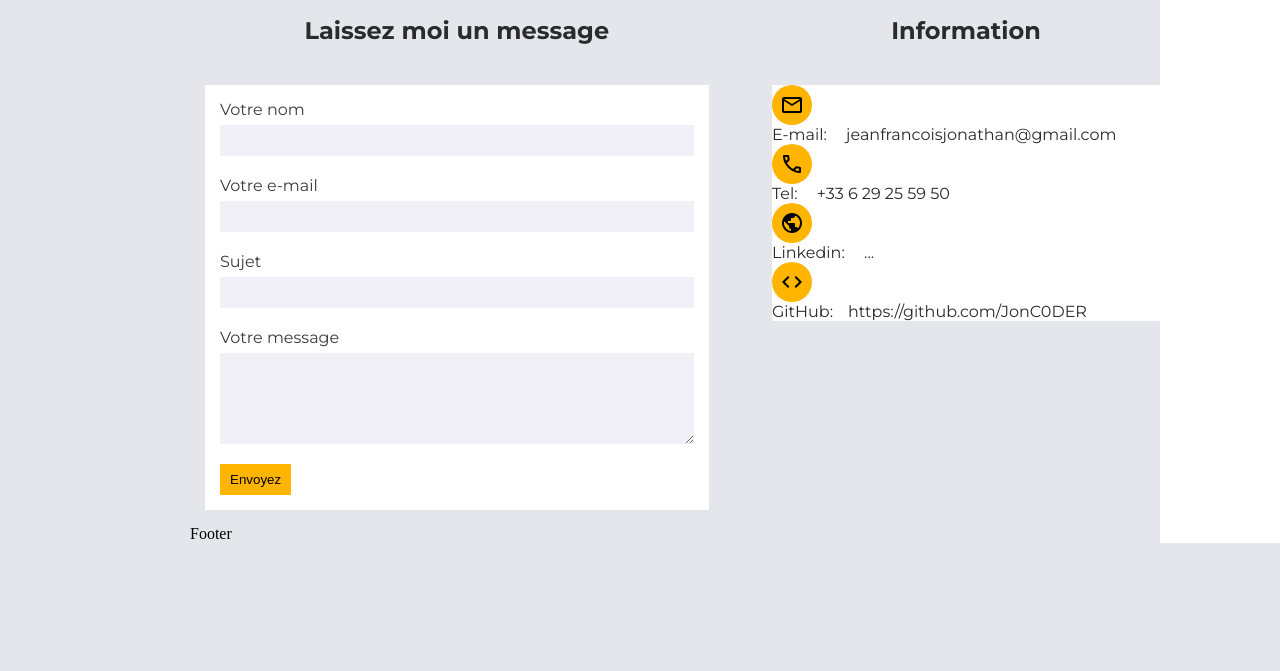
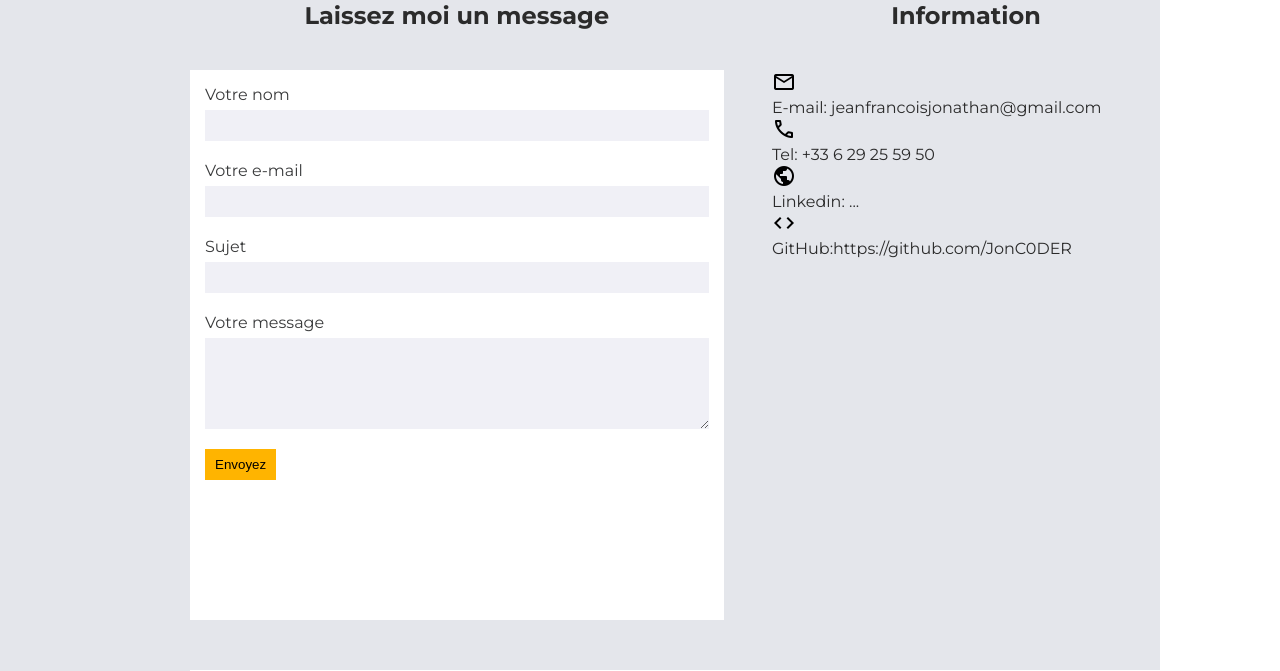
Before and after one commit to JonC0DER/portfolio, a React (Create React App) app: page / in a window 1280 px wide. Shown: the part 3696-4367 px from the top of the page. Before the commit the page ends 4239 px from the top, so only its background shows below. Built offline with nearby package versions, Linux system fonts and the light colour scheme.

Commit message:
auto update by sass

```diff
--- a/src/css/style.css
+++ b/src/css/style.css
@@ -520,12 +520,14 @@ section.contact {
   section.contact form h2,
   section.contact aside h2 {
     margin-bottom: 40px; }
+  section.contact form div.form-container,
+  section.contact aside div.info-container {
+    height: 550px; }
   section.contact form div,
-  section.contact aside > div {
+  section.contact aside > div.info-container > div.info {
     background-color: white; }
   section.contact form {
-    width: 55%;
-    padding: 15px; }
+    width: 55%; }
     section.contact form h2 {
       color: var(--lblack); }
     section.contact form div.form-container {
@@ -542,16 +544,45 @@ section.contact {
           border: none;
           background-color: var(--lgrey);
           padding: 8px 15px 8px 15px; }
+      section.contact form div.form-container p.textarea {
+        height: 50%; }
+        section.contact form div.form-container p.textarea textarea {
+          height: 100%; }
       section.contact form div.form-container button {
         border: none;
         background-color: var(--dyellow);
         padding: 8px 10px 8px 10px; }
   section.contact aside {
-    padding-top: 15px;
     width: 40%; }
-    section.contact aside div > span {
-      background-color: var(--dyellow);
-      padding: 8px;
-      border-radius: 50px; }
-    section.contact aside div p span {
-      margin-left: 15px; }
+    section.contact aside div.info-container {
+      display: flex;
+      flex-direction: column;
+      justify-content: space-between; }
+      section.contact aside div.info-container div.info {
+        padding: 20px; }
+        section.contact aside div.info-container div.info > p.icon {
+          text-align: center; }
+          section.contact aside div.info-container div.info > p.icon > span {
+            background-color: var(--dyellow);
+            padding: 8px;
+            border-radius: 50px;
+            margin-bottom: 25px; }
+        section.contact aside div.info-container div.info p.content-text {
+          display: flex;
+          justify-content: space-between; }
+          section.contact aside div.info-container div.info p.content-text > span,
+          section.contact aside div.info-container div.info p.content-text > span a {
+            color: var(--gray); }
+          section.contact aside div.info-container div.info p.content-text > span.label-text {
+            font-weight: bold;
+            color: var(--lowblack); }
+
+footer {
+  margin-top: 50px;
+  background-color: white; }
+  footer p {
+    text-align: center;
+    color: var(--lblack);
+    font-weight: bold;
+    font-style: italic;
+    padding: 15px; }
```
